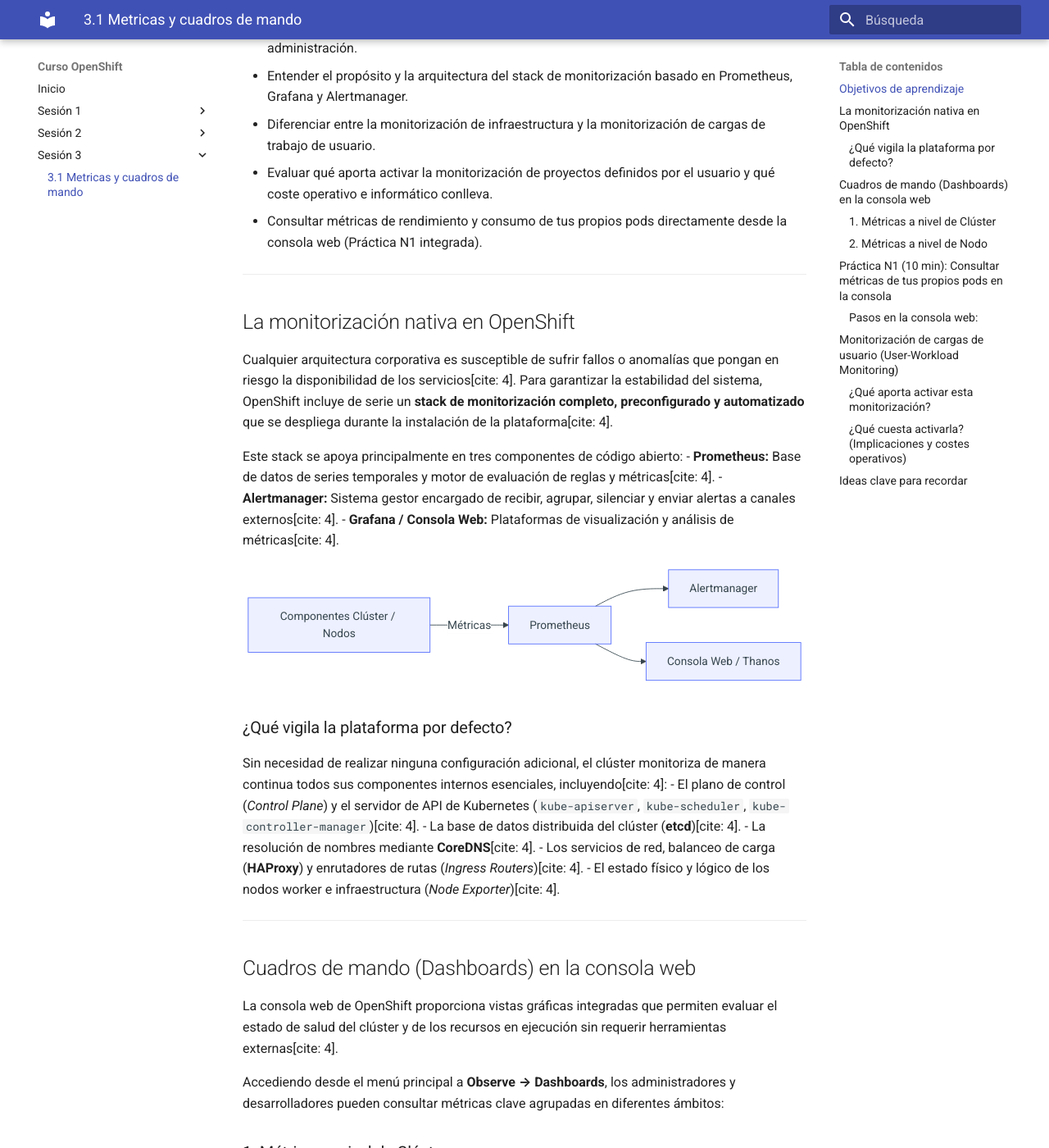
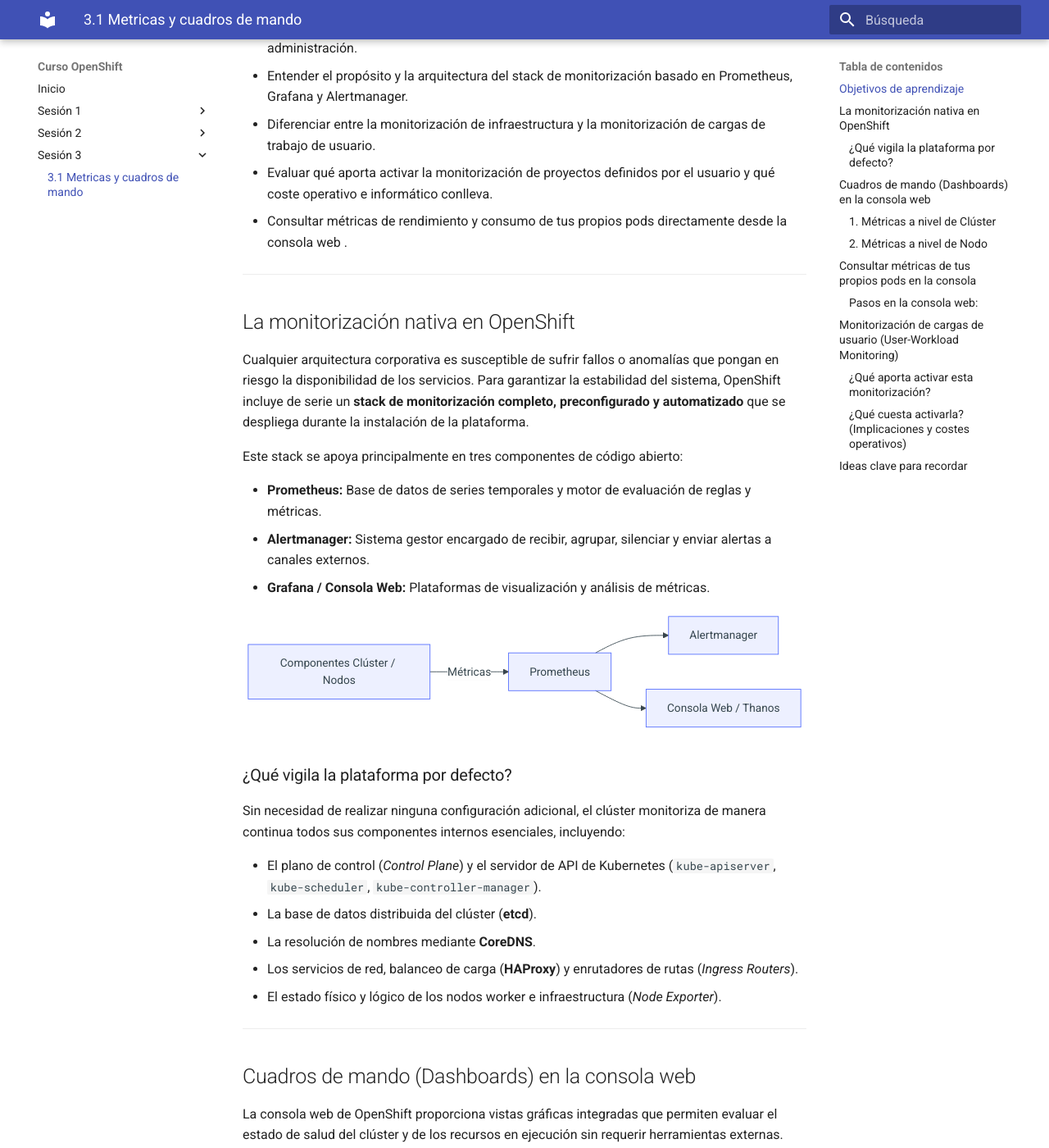
Before and after one commit to ieftraining/curso-openshift, an MkDocs documentation site: the page built from docs/sesion3/3.1 Metricas y cuadros de mando.md, in a window 1280 px wide and 1400 px high, scrolled down 394 px. Shown: the whole window at 82% size. Built offline with MkDocs 1.6.1 and Material for MkDocs 9.7.7, drawn with Linux system fonts in a browser that asks for light colours; some of the changed text lies outside the part shown.

Commit message:
Add files via upload

````diff
--- a/docs/sesion3/3.1 Metricas y cuadros de mando.md
+++ b/docs/sesion3/3.1 Metricas y cuadros de mando.md
@@ -9,18 +9,19 @@
 - Entender el propósito y la arquitectura del stack de monitorización basado en Prometheus, Grafana y Alertmanager.
 - Diferenciar entre la monitorización de infraestructura y la monitorización de cargas de trabajo de usuario.
 - Evaluar qué aporta activar la monitorización de proyectos definidos por el usuario y qué coste operativo e informático conlleva.
-- Consultar métricas de rendimiento y consumo de tus propios pods directamente desde la consola web (Práctica N1 integrada).
+- Consultar métricas de rendimiento y consumo de tus propios pods directamente desde la consola web .
 
 ---
 
 ## La monitorización nativa en OpenShift
 
-Cualquier arquitectura corporativa es susceptible de sufrir fallos o anomalías que pongan en riesgo la disponibilidad de los servicios[cite: 4]. Para garantizar la estabilidad del sistema, OpenShift incluye de serie un **stack de monitorización completo, preconfigurado y automatizado** que se despliega durante la instalación de la plataforma[cite: 4].
+Cualquier arquitectura corporativa es susceptible de sufrir fallos o anomalías que pongan en riesgo la disponibilidad de los servicios. Para garantizar la estabilidad del sistema, OpenShift incluye de serie un **stack de monitorización completo, preconfigurado y automatizado** que se despliega durante la instalación de la plataforma.
 
 Este stack se apoya principalmente en tres componentes de código abierto:
-- **Prometheus:** Base de datos de series temporales y motor de evaluación de reglas y métricas[cite: 4].
-- **Alertmanager:** Sistema gestor encargado de recibir, agrupar, silenciar y enviar alertas a canales externos[cite: 4].
-- **Grafana / Consola Web:** Plataformas de visualización y análisis de métricas[cite: 4].
+
+- **Prometheus:** Base de datos de series temporales y motor de evaluación de reglas y métricas.
+- **Alertmanager:** Sistema gestor encargado de recibir, agrupar, silenciar y enviar alertas a canales externos.
+- **Grafana / Consola Web:** Plataformas de visualización y análisis de métricas.
 
 ```mermaid
 flowchart LR
@@ -31,33 +32,38 @@
 
 ### ¿Qué vigila la plataforma por defecto?
 
-Sin necesidad de realizar ninguna configuración adicional, el clúster monitoriza de manera continua todos sus componentes internos esenciales, incluyendo[cite: 4]:
-- El plano de control (*Control Plane*) y el servidor de API de Kubernetes (`kube-apiserver`, `kube-scheduler`, `kube-controller-manager`)[cite: 4].
-- La base de datos distribuida del clúster (**etcd**)[cite: 4].
-- La resolución de nombres mediante **CoreDNS**[cite: 4].
-- Los servicios de red, balanceo de carga (**HAProxy**) y enrutadores de rutas (*Ingress Routers*)[cite: 4].
-- El estado físico y lógico de los nodos worker e infraestructura (*Node Exporter*)[cite: 4].
+Sin necesidad de realizar ninguna configuración adicional, el clúster monitoriza de manera continua todos sus componentes internos esenciales, incluyendo:
+
+- El plano de control (*Control Plane*) y el servidor de API de Kubernetes (`kube-apiserver`, `kube-scheduler`, `kube-controller-manager`).
+- La base de datos distribuida del clúster (**etcd**).
+- La resolución de nombres mediante **CoreDNS**.
+- Los servicios de red, balanceo de carga (**HAProxy**) y enrutadores de rutas (*Ingress Routers*).
+- El estado físico y lógico de los nodos worker e infraestructura (*Node Exporter*).
 
 ---
 
 ## Cuadros de mando (Dashboards) en la consola web
 
-La consola web de OpenShift proporciona vistas gráficas integradas que permiten evaluar el estado de salud del clúster y de los recursos en ejecución sin requerir herramientas externas[cite: 4].
+La consola web de OpenShift proporciona vistas gráficas integradas que permiten evaluar el estado de salud del clúster y de los recursos en ejecución sin requerir herramientas externas.
 
 Accediendo desde el menú principal a **Observe → Dashboards**, los administradores y desarrolladores pueden consultar métricas clave agrupadas en diferentes ámbitos:
 
 ### 1. Métricas a nivel de Clúster
+
 Muestran la salud general y la capacidad global de la plataforma:
-- **CPU y Memoria Utilisation:** Porcentaje de uso real de los recursos globales del clúster[cite: 4].
-- **CPU y Memory Requests/Limits Commitment:** Relación entre los recursos solicitados/limitados por los Pods y la capacidad total disponible[cite: 4].
-- **Estado de etcd:** Tamaño de la base de datos, latencia de sincronización de disco (*fsync*) y tasa de operaciones RPC[cite: 4].
+
+- **CPU y Memoria Utilisation:** Porcentaje de uso real de los recursos globales del clúster.
+- **CPU y Memory Requests/Limits Commitment:** Relación entre los recursos solicitados/limitados por los Pods y la capacidad total disponible.
+- **Estado de etcd:** Tamaño de la base de datos, latencia de sincronización de disco (*fsync*) y tasa de operaciones RPC.
 
 ### 2. Métricas a nivel de Nodo
+
 Permiten auditar el rendimiento de cada nodo worker o de infraestructura de forma individual:
-- Carga de CPU y saturación (*Load Average*)[cite: 4].
-- Paginación y presión de memoria RAM[cite: 4].
-- Operaciones de entrada/salida de disco (*Disk IO Utilisation & Saturation*)[cite: 4].
-- Tráfico de red y paquetes descartados o encolados (*Net Utilisation & Saturation*)[cite: 4].
+
+- Carga de CPU y saturación (*Load Average*).
+- Paginación y presión de memoria RAM.
+- Operaciones de entrada/salida de disco (*Disk IO Utilisation & Saturation*).
+- Tráfico de red y paquetes descartados o encolados (*Net Utilisation & Saturation*).
 
 ```mermaid
 flowchart TD
@@ -68,9 +74,9 @@
 
 ---
 
-## Práctica N1 (10 min): Consultar métricas de tus propios pods en la consola
+## Consultar métricas de tus propios pods en la consola
 
-Para consolidar la teoría, realizaremos una práctica guiada integrada para consultar el consumo de recursos de nuestros propios despliegues.
+Consultar el consumo de recursos de nuestros propios despliegues.
 
 ### Pasos en la consola web:
 
@@ -80,7 +86,7 @@
    ```promql
    container_memory_working_set_bytes{namespace="<tu-namespace>", container!=""}
    ```
-4. Haz clic en **Run queries** para ejecutar la consulta[cite: 4].
+4. Haz clic en **Run queries** para ejecutar la consulta.
 5. Compara la gráfica obtenida con los límites (*limits*) y solicitudes (*requests*) definidos en el manifiesto de tu Deployment.
 
 !!! tip "Exploración de consultas"
@@ -106,8 +112,8 @@
 ```
 
 ### ¿Qué aporta activar esta monitorización?
-- **Métricas de negocio y de aplicación:** Permite que Prometheus extraiga métricas específicas de tus servicios (por ejemplo, número total de peticiones HTTP, latencia de endpoints, transacciones completadas o errores de conexión a bases de datos)[cite: 4].
-- **Unificación visual:** Agrega y unifica las métricas de la plataforma y de las aplicaciones de usuario bajo una única interfaz a través de *Thanos Querier*[cite: 4].
+- **Métricas de negocio y de aplicación:** Permite que Prometheus extraiga métricas específicas de tus servicios (por ejemplo, número total de peticiones HTTP, latencia de endpoints, transacciones completadas o errores de conexión a bases de datos).
+- **Unificación visual:** Agrega y unifica las métricas de la plataforma y de las aplicaciones de usuario bajo una única interfaz a través de *Thanos Querier*.
 - **Alertas personalizadas:** Permite definir reglas de alerta específicas para las cargas de negocio de los equipos de desarrollo.
 
 ---
@@ -116,9 +122,9 @@
 
 Activar la monitorización de cargas de usuario no es un proceso gratuito en términos de recursos de infraestructura. Su activación implica:
 
-1. **Despliegue de componentes adicionales:** Pone en marcha instancias dedicadas adicionales en el clúster, como el operador de Prometheus para usuarios, servidores Prometheus dedicados y componentes de evaluación de reglas (*Thanos Ruler*)[cite: 4].
-2. **Consumo de recursos de cómputo y memoria:** Los pods encargados de recolectar y almacenar las métricas de usuario consumen CPU y memoria RAM permanente del clúster (frecuentemente reservados sobre nodos de infraestructura)[cite: 4].
-3. **Requisitos de almacenamiento persistente:** Prometheus requiere aprovisionar volúmenes persistentes (`PVC`) para retener las series temporales de métricas durante los días configurados (por ejemplo, retención de 5 días con discos dedicados), lo que genera ocupación en las cabinas de almacenamiento del clúster[cite: 4].
+1. **Despliegue de componentes adicionales:** Pone en marcha instancias dedicadas adicionales en el clúster, como el operador de Prometheus para usuarios, servidores Prometheus dedicados y componentes de evaluación de reglas (*Thanos Ruler*).
+2. **Consumo de recursos de cómputo y memoria:** Los pods encargados de recolectar y almacenar las métricas de usuario consumen CPU y memoria RAM permanente del clúster (frecuentemente reservados sobre nodos de infraestructura).
+3. **Requisitos de almacenamiento persistente:** Prometheus requiere aprovisionar volúmenes persistentes (`PVC`) para retener las series temporales de métricas durante los días configurados (por ejemplo, retención de 5 días con discos dedicados), lo que genera ocupación en las cabinas de almacenamiento del clúster.
 
 !!! warning "Planificación de capacidad"
     En clústeres compartidos o con alta densidad de proyectos de usuario, habilitar la monitorización de cargas de trabajo sin un dimensionamiento previo de almacenamiento y cómputo puede generar saturación en los nodos de infraestructura. Debe evaluarse si el equipo realmente requiere métricas avanzadas antes de activar esta característica de manera global.
@@ -128,9 +134,9 @@
 ## Ideas clave para recordar
 
 !!! tip "Resumen"
-    - OpenShift incluye de serie un stack de monitorización robusto basado en Prometheus, Alertmanager y Grafana[cite: 4].
-    - La monitorización por defecto cubre la salud del plano de control, nodos, red y componentes clave de Kubernetes[cite: 4].
-    - La consola web ofrece cuadros de mando (*Dashboards*) para auditar el consumo global del clúster y el rendimiento de nodos individuales[cite: 4].
-    - Mediante la práctica N1 es posible consultar métricas de rendimiento y consumo de memoria/CPU de nuestros propios pods utilizando consultas PromQL[cite: 4].
+    - OpenShift incluye de serie un stack de monitorización robusto basado en Prometheus, Alertmanager y Grafana.
+    - La monitorización por defecto cubre la salud del plano de control, nodos, red y componentes clave de Kubernetes.
+    - La consola web ofrece cuadros de mando (*Dashboards*) para auditar el consumo global del clúster y el rendimiento de nodos individuales.
+    - Mediante la práctica N1 es posible consultar métricas de rendimiento y consumo de memoria/CPU de nuestros propios pods utilizando consultas PromQL.
     - La monitorización de cargas de usuario (*User-Workload Monitoring*) extiende la capacidad de Prometheus para extraer métricas de negocio directamente desde las aplicaciones.
     - Activar la monitorización de usuario aporta visibilidad avanzada, pero **cuesta recursos de cómputo, memoria y almacenamiento persistente** en la plataforma.
````
